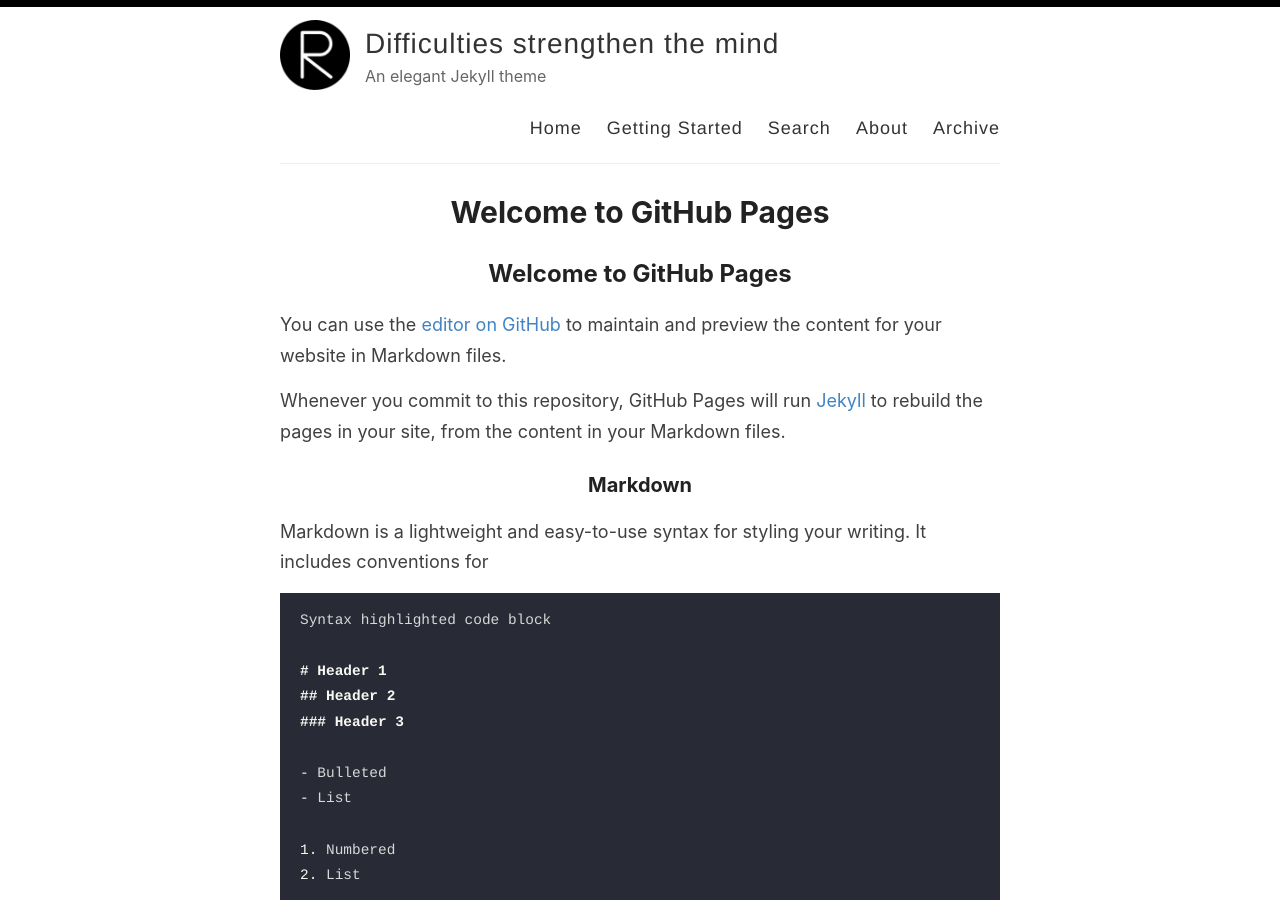
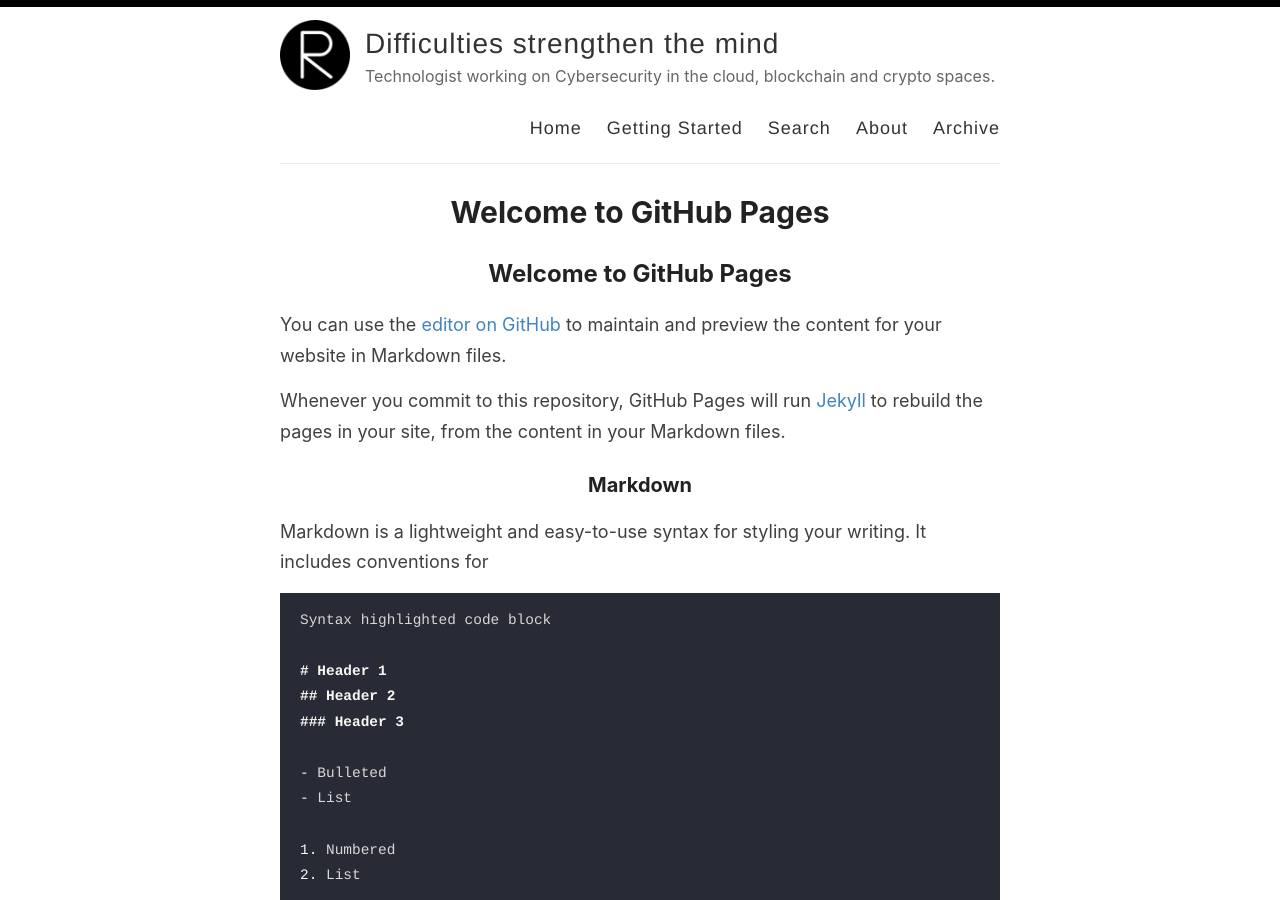
Before and after one commit to jvortega/jvortega.github.io, a Jekyll site: the page built from index.md, in a window 1280 px wide and 900 px high. Built offline with Jekyll 4.4.1, drawn with Linux system fonts in a browser that asks for light colours; our own code applies the rules of GitHub Pages for plain Markdown files; the list of posts is cut into pages by our own code; part of the change alters nothing that is shown.

Commit message:
Update _config.yml

```diff
--- a/_config.yml
+++ b/_config.yml
@@ -9,7 +9,9 @@ name: Difficulties strengthen the mind
 author: Jose Vicente Ortega
 
 # Short bio or description (displayed in the header)
-description: An elegant Jekyll theme
+description: Technologist working on Cybersecurity in the cloud, blockchain and crypto spaces.
+
+
 
 # URL of your avatar or profile pic (you could use your GitHub profile pic)
 avatar: /images/reverie.png
@@ -24,9 +26,9 @@ footer-links:
   email: jvortega@gmail.com
   facebook:
   flickr:
-  github: amitmerchant1990/reverie
+  github: jvortega
   instagram:
-  linkedin:
+  linkedin: jvortega
   pinterest:
   rss: rss
   twitter: jvortega
```
